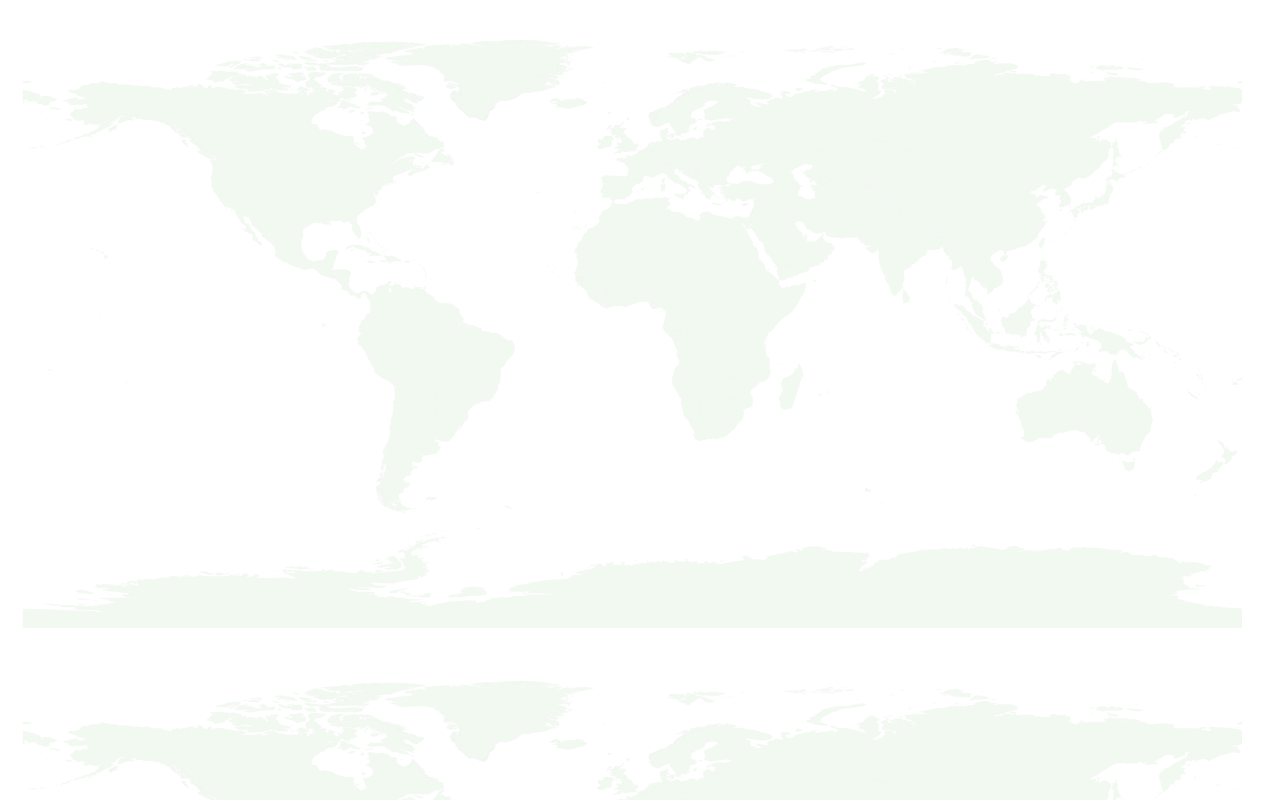
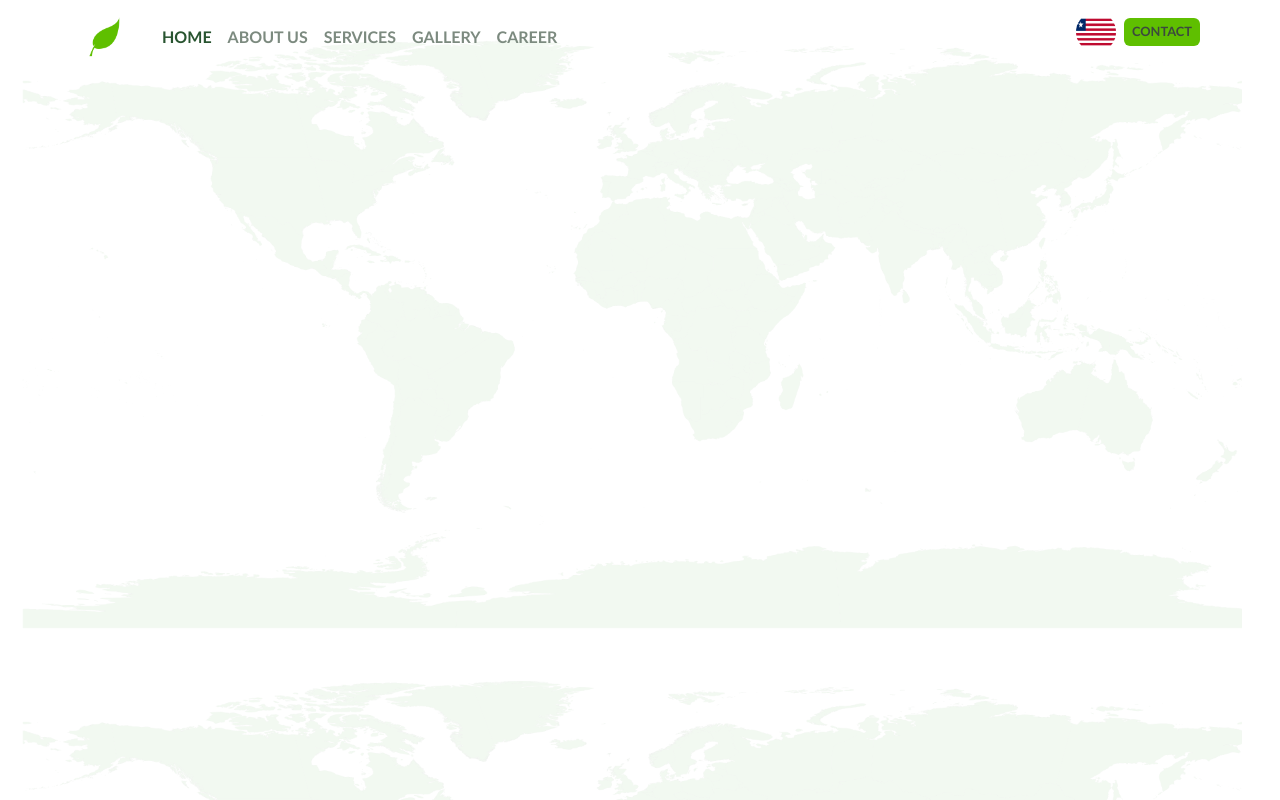
Before and after one commit to EarthmanAman/greenguards, a Next.js app: page / in a window 1280 px wide. Shown: the top 800 px of the page. Built offline with nearby package versions, Linux system fonts and the light colour scheme.

Commit message:
Navigation

```diff
--- a/src/pages/index.js
+++ b/src/pages/index.js
@@ -3,7 +3,8 @@ import Image from 'next/image'
 import { Inter } from '@next/font/google'
 import styles from '@/styles/Home.module.css'
 
-import WorldMap from "../../public/assets/world.png"
+import Logo from "../../public/assets/logo.png"
+import Flag from "../../public/assets/flag.png"
 
 const inter = Inter({ subsets: ['latin'] })
 
@@ -19,20 +20,51 @@ export default function Home() {
         <link rel="icon" href="/favicon.ico" />
       </Head>
       <main className=''>
-        <div>
-          {/* Logo */}
-          <div>
+        <div className='flex justify-between w-full'>
+          {/* Left */}
+          <div className='flex'>
 
-          </div>
+            {/* Logo */}
+            <div className='mr-8'>
+              <Image loader={imageLoader} src={Logo} width={50} height={50} alt="logo" />
+            </div>
 
-          {/* Navigation */}
-          <div>
-
+            {/* Navigation */}
+            <div>
+              <ul className='flex space-x-4 items-center uppercase text-[#7C8A7F] font-bold justify-between h-full'>
+                <li className='text-[#285430]'>
+                  <a href='#'>Home</a>
+                </li>
+                <li>
+                  <a href='#'>About Us</a>
+                </li>
+                <li>
+                  <a href='#'>Services</a>
+                </li>
+                <li>
+                  <a href='#'>Gallery</a>
+                </li>
+                <li>
+                  <a href='#'>Career</a>
+                </li>
+              </ul>
+            </div>
           </div>
 
           {/* Contact and flag */}
+          {/* Right */}
           <div>
+          <div className='flex items-center'>
+            <div className='mr-2'>
+              <Image loader={imageLoader} src={Flag} width={40} height={40} alt="logo" />
+            </div>
+            <div>
+              <button className='bg-[#5FBF00] py-1 px-2 rounded-md text-[#3C493E] text-[0.8rem] font-bold'>
+                CONTACT
+              </button>
+            </div>
 
+          </div>
           </div>
         </div>
       </main>
--- a/src/styles/globals.css
+++ b/src/styles/globals.css
@@ -3,5 +3,11 @@
 @tailwind utilities;
 
 @layer base {
+  ul {
+    @apply font-Calibri
+  }
 
+  button {
+    @apply font-Calibri
+  }
 }
--- a/tailwind.config.js
+++ b/tailwind.config.js
@@ -9,6 +9,9 @@ module.exports = {
       backgroundImage: {
         'my_bg' : "url('../../public/assets/worldmap.png')",
 
+      },
+      fontFamily: {
+        "Calibri": ["Calibri"]
       }
     },
   },
```
Also changed, not shown: public/assets/flag.png (added), public/assets/logo.png (added).
